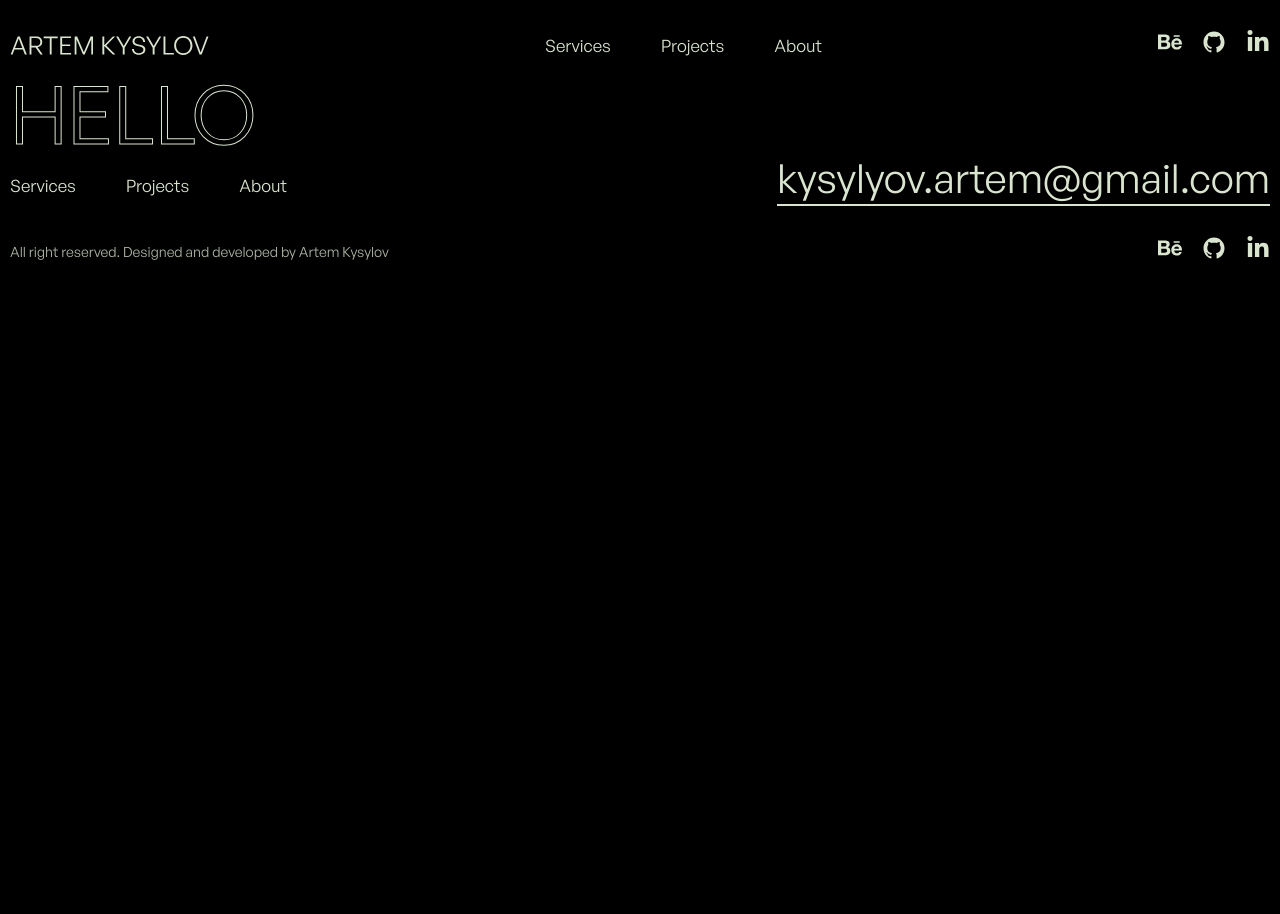
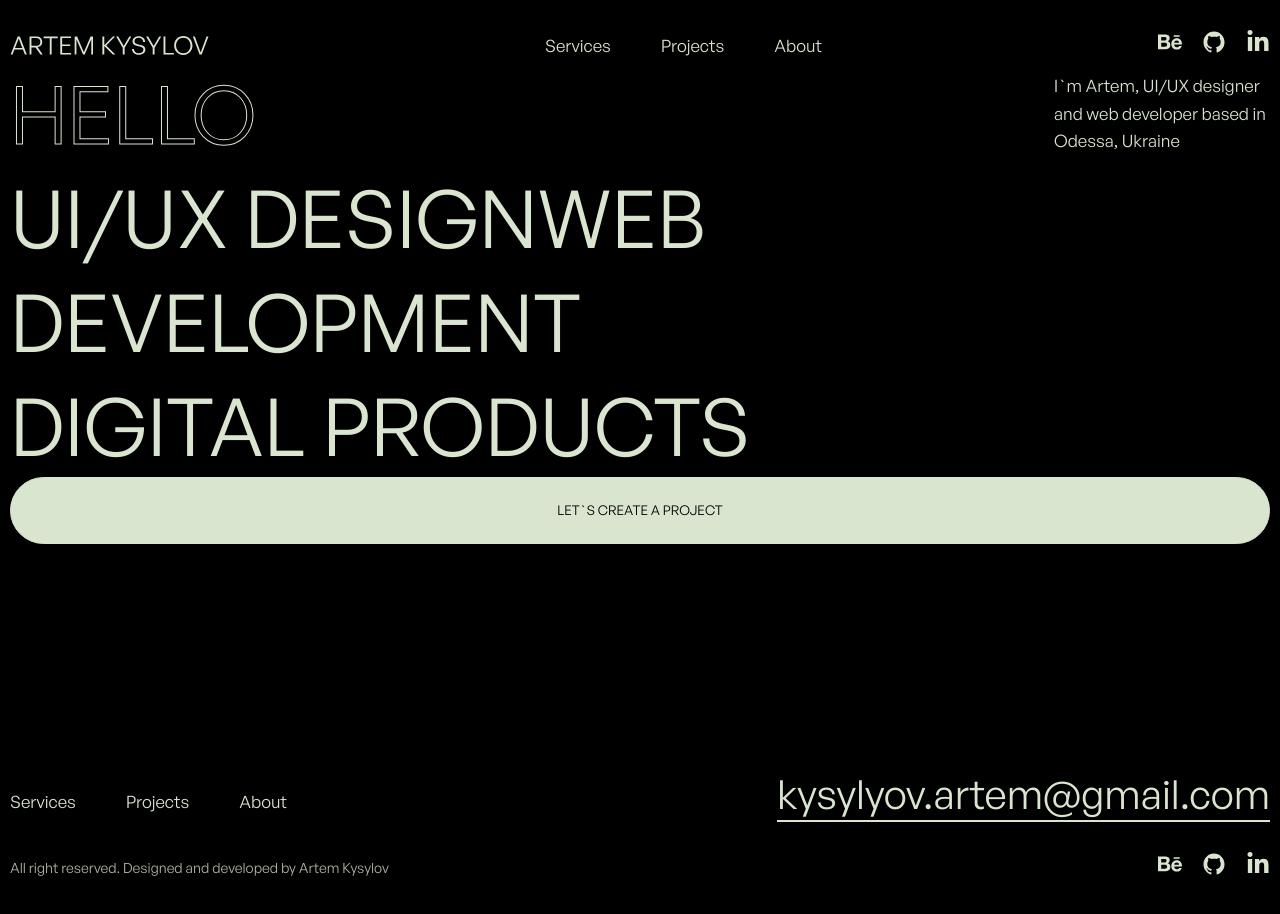
Before and after one commit to Artem-Kysylov/portfolio-website, a Next.js app: page / in a window 1280 px wide. Before the commit the page ends 800 px from the top, so only its background shows below. Built offline with nearby package versions, Linux system fonts and the light colour scheme.

Commit message:
working with hero section

```diff
--- a/package.json
+++ b/package.json
@@ -9,6 +9,7 @@
     "lint": "next lint"
   },
   "dependencies": {
+    "classnames": "^2.5.1",
     "next": "15.0.4",
     "react": "^19.0.0",
     "react-dom": "^19.0.0",
--- a/src/app/globals.css
+++ b/src/app/globals.css
@@ -83,9 +83,9 @@ body {
 }
 
 h1 {
-    font-size: 80px;
-    line-height: 130%;
-    text-transform: uppercase;
+    font-size: 17px;
+    line-height: 160%;
+    font-weight: inherit;
 }
 
 h2 {
--- /dev/null
+++ b/src/components/button/Button.jsx
@@ -0,0 +1,23 @@
+// Imports
+import React from 'react'
+import classNames from 'classnames'
+import styles from './styles.module.css'
+
+const Button = ({ text, style, buttonType, type }) => {
+    const buttonClass = classNames(styles.button, {
+        [styles.filled]: buttonType === 'filled',
+        [styles.outlined]: buttonType === 'outlined',
+    })
+
+  return (
+    <button
+        className={buttonClass}
+        type={type}
+        style={style}
+    >
+        {text}
+    </button>
+  )
+}
+
+export default Button
--- /dev/null
+++ b/src/components/button/styles.module.css
@@ -0,0 +1,28 @@
+.button {
+    padding: 20px;
+    border-radius: 100px;
+    border: 1px solid var(--light);
+    width: 100%;
+    height: 67px;
+    text-transform: uppercase;
+    transition: all 0.6s ease-in;
+}
+
+.button.filled {
+    background-color: var(--light);
+}
+
+.button.filled:hover {
+    background-color: transparent;
+    color: var(--light);
+}
+
+.button.outlined {
+    background-color: transparent;
+    color: var(--light);
+}
+
+.button.outlined:hover {
+    background-color: var(--light);
+    color: var(--black);
+}
--- a/src/components/sections/hero/Hero.jsx
+++ b/src/components/sections/hero/Hero.jsx
@@ -2,12 +2,29 @@
 import React from 'react'
 import styles from './styles.module.css'
 
+// Import components
+import Button from '@/components/button/Button'
+
 const Hero = () => {
   return (
-    <section>
+    <section className={styles.hero}>
         <div className="container">
             <div className={styles.hero__hello}>
                 <p className='headline__stroke'>Hello</p>
+                <h1 className={styles.hero__helloText}>I`m Artem, UI/UX designer and web developer based
+                in Odessa, Ukraine</h1>
+            </div>
+
+            <div className={styles.hero__titles}>
+              <span className='headline'>ui/ux design</span>
+              <span className='headline'>web development</span>
+              <div className={styles.hero__titlesBtnWrapper}>
+                <span className='headline'>digital products</span>
+                <Button
+                  text='let`s create a project'
+                  buttonType='filled'
+                />
+              </div>
             </div>
         </div>
     </section>
--- a/src/components/sections/hero/styles.module.css
+++ b/src/components/sections/hero/styles.module.css
@@ -0,0 +1,14 @@
+.hero {
+    height: 90vh;
+}
+
+.hero__hello {
+    width: 100%;
+    display: flex;
+    align-items: center;
+    justify-content: space-between;
+}
+
+.hero__helloText {
+    width: 216px;
+}
```
Also changed, not shown: 1 other file (tests, documents, lock files or other folders).
